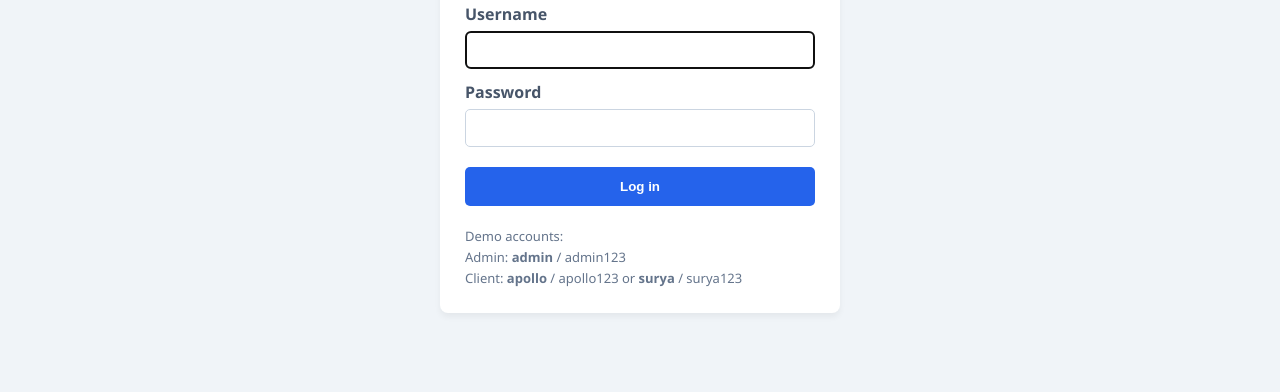
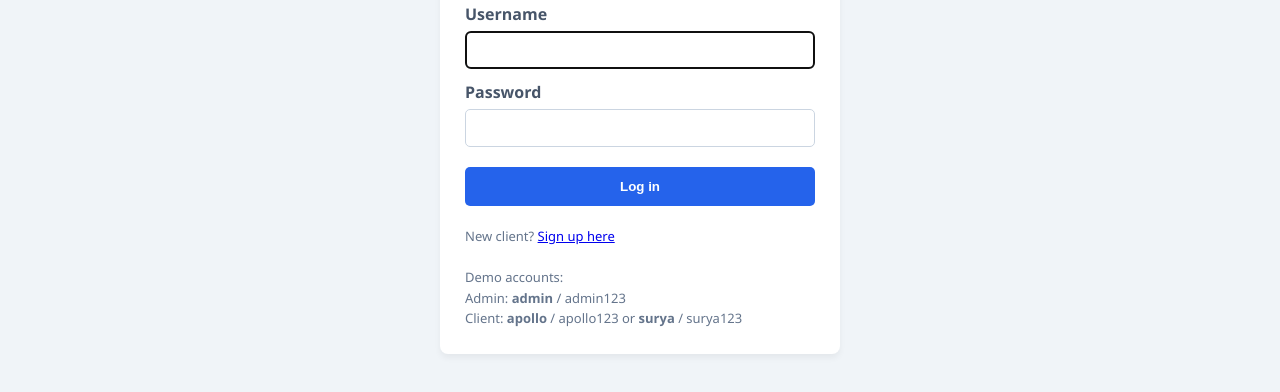
Before and after one commit to gandinavya/manpower-management-dashboard, a website: page public/login.html in a window 1280 px wide. Shown: the part 230-622 px from the top of the page. Drawn offline with Linux system fonts and the light colour scheme.

Commit message:
Update login.html

```diff
--- a/public/login.html
+++ b/public/login.html
@@ -25,6 +25,7 @@
             <button type="submit" class="full-width">Log in</button>
         </form>
         <div id="loginMsg"></div>
+        <p class="hint">New client? <a href="signup.html">Sign up here</a></p>
 
         <p class="hint">
             Demo accounts:<br>
```
